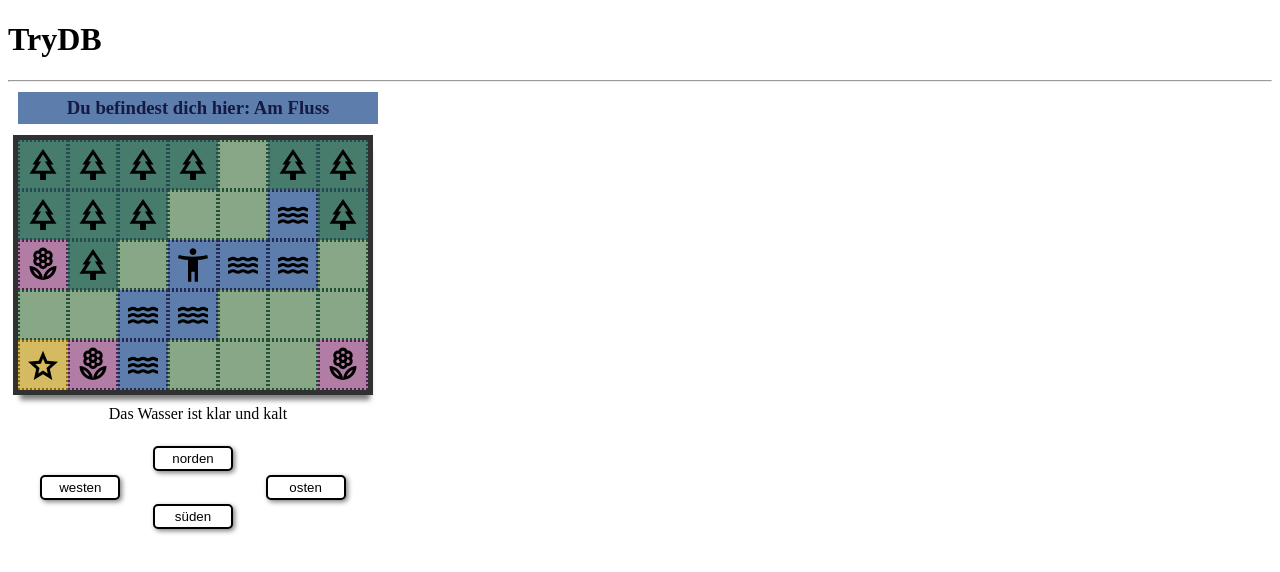
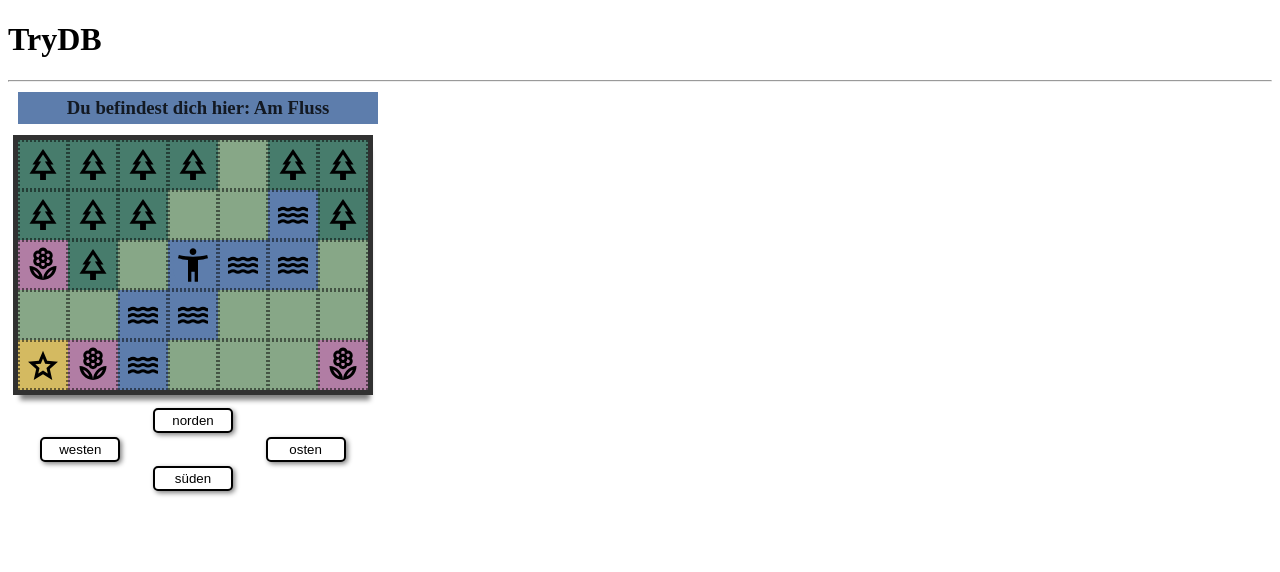
Before and after one commit to Nora404/TryDB, an Angular app: page / in a window 1280 px wide. Shown: the top 572 px of the page. Built offline with nearby package versions, Linux system fonts and the light colour scheme.

Commit message:
statt klassen nun im objekt

```diff
--- a/src/app/mapEditor/editor/biom.ts
+++ b/src/app/mapEditor/editor/biom.ts
@@ -1,6 +1,7 @@
 export interface Biom {
     name: string;
     icon: string;
+    color: number[],
     layout: string;
     discription: string;
 }
@@ -9,31 +10,31 @@ export const biom = {
     1: {
         name: 'Auf einer Wiese',
         icon: 'nothing',
-        layout: 'kachelGreen',
+        color: [135, 167, 135],
         discription: 'Weit und breit wächst nur Gras',
        },
     2: {
         name: 'Im Wald',
         icon: 'tree',
-        layout: 'kachelTree',
+        color: [71, 124, 108],
         discription: 'Man sieht lauter Bäume',
        },
     3: {
         name: 'Eine Blumenwiese',
         icon: 'flower',
-        layout: 'kachelFlower',
+        color: [177, 125, 164],
         discription: 'Wilde Blumen sind überall gewachsen',
        },
     4: {
         name: 'Am Fluss',
         icon: 'water',
-        layout: 'kachelWater',
+        color: [93, 125, 172],
         discription: 'Das Wasser ist klar und kalt',
        },
     5: {
         name: 'Etwas Besonderes',
         icon: 'star',
-        layout: 'kachelStar',
+        color: [212, 186, 97],
         discription: 'Hier ist doch irgend etwas!',
        },
   }
--- a/src/app/mapEditor/editor/editor.component.html
+++ b/src/app/mapEditor/editor/editor.component.html
@@ -1,6 +1,9 @@
 <!-- <h2>Erstelle eine Karte</h2> -->
 
-<h3 class="element" [ngClass]="getMyPositionTile().layout">Du befindest dich hier: {{this.getMyPositionTile().name}} </h3>
+<h3 class="element"
+    [ngStyle]="getStyleColors(this.getMyPositionTile().color)">
+    Du befindest dich hier: {{this.getMyPositionTile().name}}
+</h3>
 
 <p></p>
 
@@ -8,18 +11,16 @@
     <div id="map" [ngStyle]="cssMap">
         <div *ngFor="let row of map">
 
-            <div *ngFor="let cell of row" [ngClass]="kachelLayout(cell.layout)" [ngStyle]="cssTile">
+            <div *ngFor="let cell of row" class="kachel" [ngStyle]="createTileStyle(cell.color)">
                 <img [attr.src]="iconUrl(cell.icon)" alt="" class="icon" (error)="iconError($event.target)">
             </div>
 
         </div>
     </div>
-    <div id="player" [ngStyle]="cssPlayer" [ngClass]="getMyPositionTile().layout">
+    <div id="player" [ngStyle]="createPlayerStyle()">
         <img class="player" src="../../../assets/mapIcons/person.svg">
     </div>
 </div>
-
-    <p class="element">{{getMyPositionTile().discription}}</p>
 
 <table class="element" >
     <tr>
--- a/src/app/mapEditor/editor/editor.component.scss
+++ b/src/app/mapEditor/editor/editor.component.scss
@@ -10,6 +10,7 @@
     width: 350px;
     padding: 5px;
     margin: 10px;
+    transition: all 0.4s;
     text-align: center;
 }
 
@@ -17,7 +18,7 @@
     display: grid;
     overflow: hidden;
     box-sizing: border-box;
-    background-color: rgb(102, 160, 102);
+    background-color: rgb(49, 49, 49);
     outline: 5px solid rgb(49, 49, 49);
     width: 100%;
     height: 100%;
@@ -31,7 +32,7 @@
     align-items: center;
 
     box-sizing: border-box;
-    transition: top 0.4s, left 0.4s;
+    transition: all 0.4s;
     border: 2px dotted;
 }
 
@@ -40,45 +41,10 @@
     height: 80%;
 }
 
-.kachelStar{
-    transition: all 0.4s;
-    border-color: rgb(146, 104, 14);
-    background-color: rgb(212, 186, 97);
-    color: rgb(66, 47, 6);
-}
-
-.kachelWater{
-    transition: all 0.4s;
-    border-color: rgb(37, 41, 80);
-    background-color: rgb(93, 125, 172);
-    color: rgb(21, 26, 65);
-}
-
-.kachelFlower{
-    transition: all 0.4s;
-    border-color: rgb(71, 37, 80);
-    background-color: rgb(177, 125, 164);
-    color: rgb(53, 21, 61);
-}
-
-.kachelTree{
-    transition: all 0.4s;
-    border-color: rgb(37, 75, 80);
-    background-color: rgb(71, 124, 108);
-    color:  rgb(11, 57, 63);
-}
-
-.kachelGreen{
-    transition: all 0.4s;
-    border-color: rgb(37, 80, 56);
-    background-color: rgb(135, 167, 135);
-    color: rgb(8, 51, 27);
-}
-
 #player{
     position: absolute;
-    // border: 2px solid;
     border-radius: 40%;
+    transition: all 0.4s;
     transform: translate(-50%, -50%);
     top: 50%;
     left: 50%;
--- a/src/app/mapEditor/editor/editor.component.ts
+++ b/src/app/mapEditor/editor/editor.component.ts
@@ -41,24 +41,51 @@ export class MapEditorComponent{
   tileMiddelWidth: number = Math.round(this.tileWidth / 2);
   tileMiddelHeigth: number = Math.round(this.tileHeight / 2);
 
-
   imgUrl: string = '../../../assets/mapIcons/';
-
-  cssTile = {
-    'width': this.size +'px',
-    'height': this.size +'px',
-    'top': this.top +'px',
-    'left': this.left +'px',
-  }
 
   cssMap = {
     'grid-template-columns': 'repeat(' + this.map.length + ',' + this.size + 'px)',
     'grid-template-rows': 'repeat(' + this.map[0].length + ',' + this.size + 'px)',
   }
 
-  cssPlayer = {
-    'width': this.size * 0.8 +'px',
-    'height': this.size * 0.8 +'px',
+  // -------------------------------------------------------------------------------
+
+  createPlayerStyle(){
+    const color = this.getMyPositionTile().color;
+    const styleColors = this.getStyleColors(color);
+
+    const style = {
+      'width': this.size * 0.8 +'px',
+      'height': this.size * 0.8 +'px',
+      ... styleColors,
+    }
+    return style
+  }
+
+  createTileStyle(color: number[]){
+    const styleColors = this.getStyleColors(color);
+
+    const style = {
+      'width': this.size +'px',
+      'height': this.size +'px',
+      'top': this.top +'px',
+      'left': this.left +'px',
+      ... styleColors,
+    }
+    return style;
+  }
+
+  getStyleColors(color: number[]){
+    const red: number = (color[0] || 100);
+    const green: number = (color[1] || 100);
+    const blue: number = (color[2] || 100);
+
+    const style = {
+      'color':            `rgb(${red * 0.2},${green * 0.2},${blue * 0.2})`,
+      'border-color':     `rgb(${red * 0.5},${green * 0.5},${blue * 0.5})`,
+      'background-color': `rgb(${red},${green},${blue})`,
+    }
+    return style
   }
 
   iconUrl(name:string){
@@ -71,52 +98,35 @@ export class MapEditorComponent{
     }
   }
 
-  kachelLayout(value: string){
-    return 'kachel ' + value;
-  }
+  // -------------------------------------------------------------------------------
 
   west(){
     const futureLeft =  this.left + this.size;
-
     if(this.isPositionAllowed(this.top, futureLeft)){
       this.left = this.left + this.size;
-      this.update();
     }
   }
   nord(){
     const futureTop = this.top + this.size;
-
     if(this.isPositionAllowed(futureTop, this.left)){
       this.top = futureTop;
-      this.update();
     }
   }
   ost(){
     const futureLeft = this.left - this.size;
-
     if(this.isPositionAllowed(this.top, futureLeft)){
       this.left = futureLeft;
-      this.update();
     }
   }
   sud(){
     const futureTop = this.top - this.size;
-    console.log(futureTop)
-
     if(this.isPositionAllowed(futureTop, this.left)){
 
       this.top = futureTop;
-      this.update();
     }
   }
 
-  update(){
-    this.cssTile = {
-      ...this.cssTile,
-      'top': this.top+'px',
-      'left': this.left+'px',
-    };
-  }
+  // -------------------------------------------------------------------------------
 
   findMyPosition(top = this.top, left = this.left){
     // Um den Index[?][?] zu finden werden zur besseren lesbarkeit Hilfsvariabeln erstellt
@@ -133,7 +143,7 @@ export class MapEditorComponent{
     let indexMiddleWidth: number = Math.abs(relativeLeft) / this.size;
     let indexMiddleHeigth: number = Math.abs(relativeTop) / this.size;
 
-    return [indexMiddleWidth, indexMiddleHeigth];
+    return [indexMiddleWidth, indexMiddleHeigth, relativeLeft, relativeTop];
   }
 
   getMyPositionTile(){
@@ -142,15 +152,17 @@ export class MapEditorComponent{
   }
 
   isPositionAllowed(futureTop: number, futureLeft: number){
-    // Logik zur Bestimmung der zukünftigen Index-Position
+    // futureIndex = [indexWidth, indexHeigth, relativeLeft, relativeTop]
     const futureIndex = this.findMyPosition(futureTop, futureLeft);
 
-    if(futureIndex[0] < 0 || futureIndex[0] >= this.maxWidth) {
+    // furtureIndex hat keine negativen Werte, sie werden in positive umgewandelt
+    // Also ist -1 = 1 und ich muss zusätzlich mit dem relativen Wert vergleichen
+    if(futureIndex[0] === 1 && futureIndex[2] > 0 || futureIndex[0] >= this.maxWidth) {
       console.log('Horizontal außerhalb der Grenzen!');
       return false;
     }
 
-    if(futureIndex[1] < 0 || futureIndex[1] >= this.maxHeight) {
+    if(futureIndex[1] === 1 && futureIndex[3] > 0 || futureIndex[1] >= this.maxHeight) {
       console.log('Vertikal außerhalb der Grenzen!');
       return false;
     }
```
